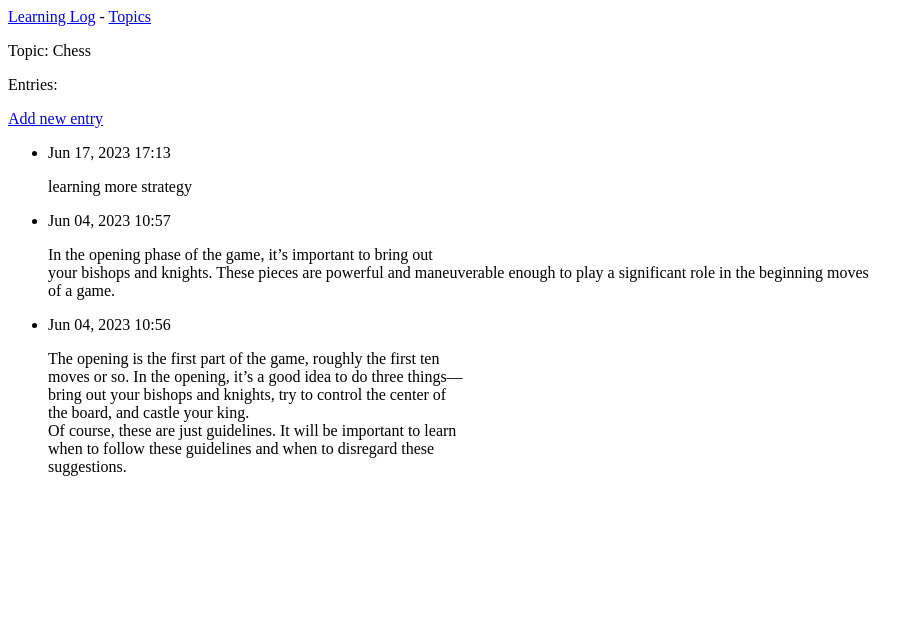
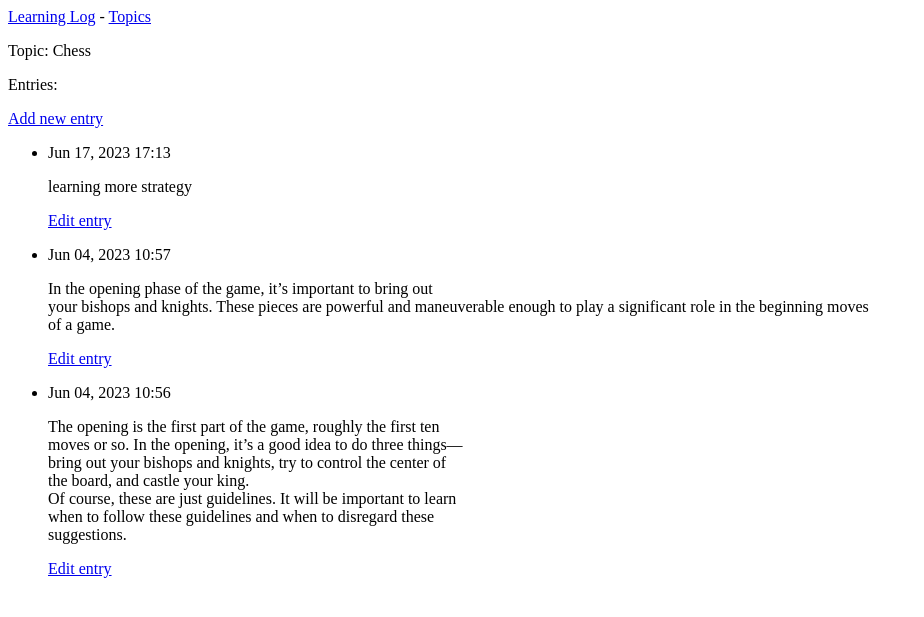
Before and after one commit to hoseinAkbari97/Learning_log, a Django app: page /topics/2/ in a window 1280 px wide. Shown: the top 617 px of the page, without its empty margins (0-924 px from the left). Run offline with Django 4.2, Linux system fonts and the light colour scheme; data comes from the database, SQL or seed files in the repository.

Commit message:
Edit entry

```diff
--- a/learning_logs/templates/learning_logs/topic.html
+++ b/learning_logs/templates/learning_logs/topic.html
@@ -13,6 +13,9 @@
       <li>
           <p>{{ entry.date_added|date:'M d,  Y H:i'}}</p>
           <p>{{ entry.text|linebreaks }}</p>
+          <p>
+              <a href="{% url 'learning_logs:edit_entry' entry.id %}">Edit entry</a>
+          </p>
       </li>
   {% empty %}
       <li>There are no entries for this topic yet.</li>
--- a/learning_logs/urls.py
+++ b/learning_logs/urls.py
@@ -15,5 +15,7 @@
     # Page for adding a new topic.
     path('new_topic/', views.new_topic, name='new_topic'),
     # Page for adding a new entry.
-    path('new_entry/<int:topic_id>/', views.new_entry, name='new_entry')
+    path('new_entry/<int:topic_id>/', views.new_entry, name='new_entry'),
+    # Page for editing an entry
+    path('edit_entry/<int:entry_id>/', views.edit_entry, name='edit_entry'),
 ]
--- a/learning_logs/views.py
+++ b/learning_logs/views.py
@@ -1,6 +1,6 @@
 from django.shortcuts import render, redirect
 
-from .models import Topic
+from .models import Topic, Entry
 from .forms import TopicForm, EntryForm
 
 
@@ -60,3 +60,22 @@
     # Display a blank or invalid form.
     context = {'topic': topic, 'form': form}
     return render(request, 'learning_logs/new_entry.html', context)
+
+
+def edit_entry(request, entry_id):
+    """Edit an exiting entry."""
+    entry = Entry.objects.get(id=entry_id)
+    topic = entry.topic
+
+    if request.method != 'Post':
+        # Initial request; pre-fill from with the current entry.
+        form = EntryForm(instance=entry)
+    else:
+        # POST data submitted; process data.
+        form = EntryForm(instance=entry, data=request.POST)
+        if form.is_valid():
+            form.save()
+            return redirect('learning_logs:topic', topic_id=topic.id)
+
+    context = {'entry': entry, 'topic': topic, 'form': form}
+    return render(request, 'learning_logs/edit_entry.html', context)
```
Also changed, not shown: learning_logs/templates/learning_logs/edit_entry.html (added, +15 -0 lines).
